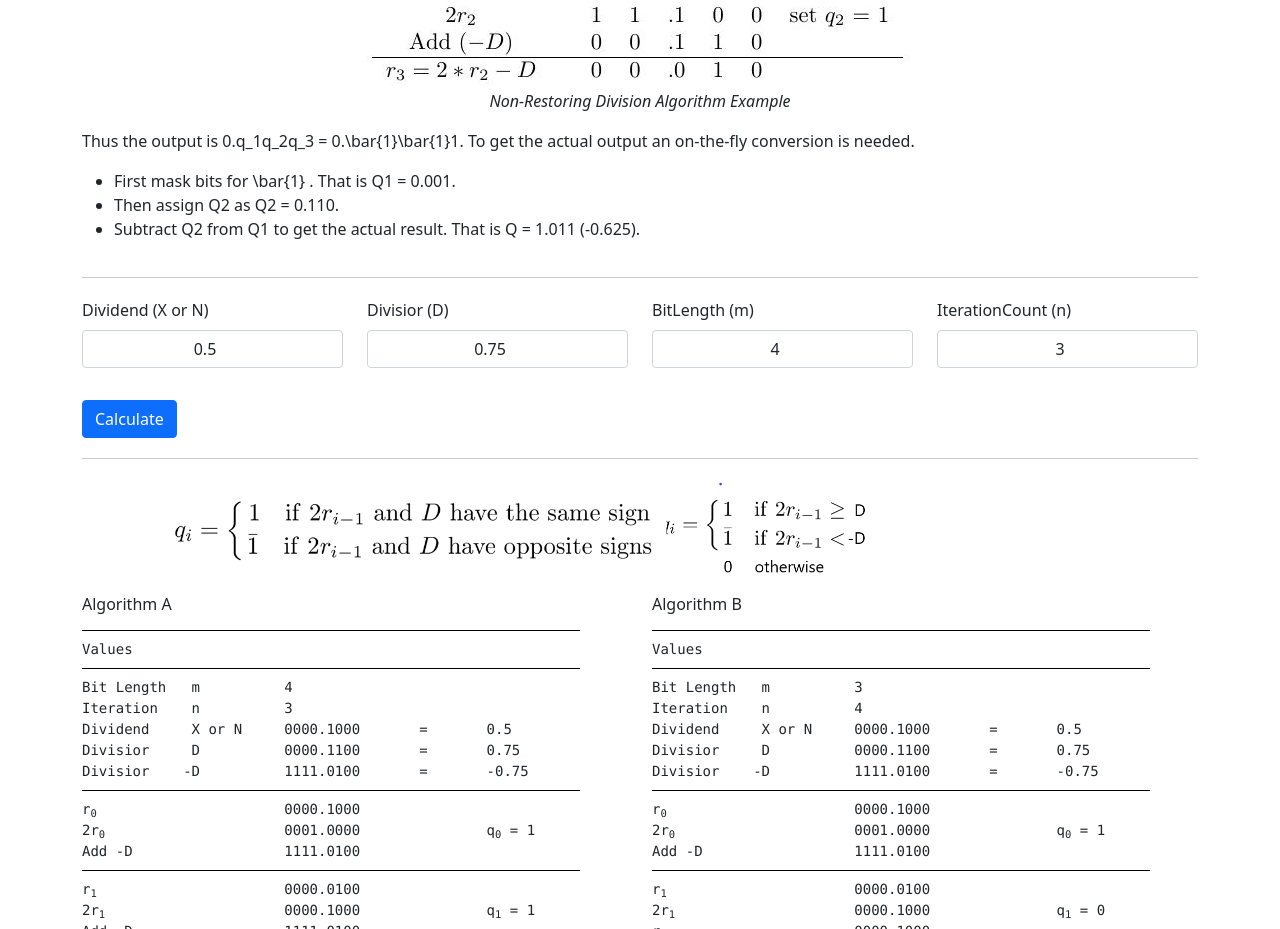
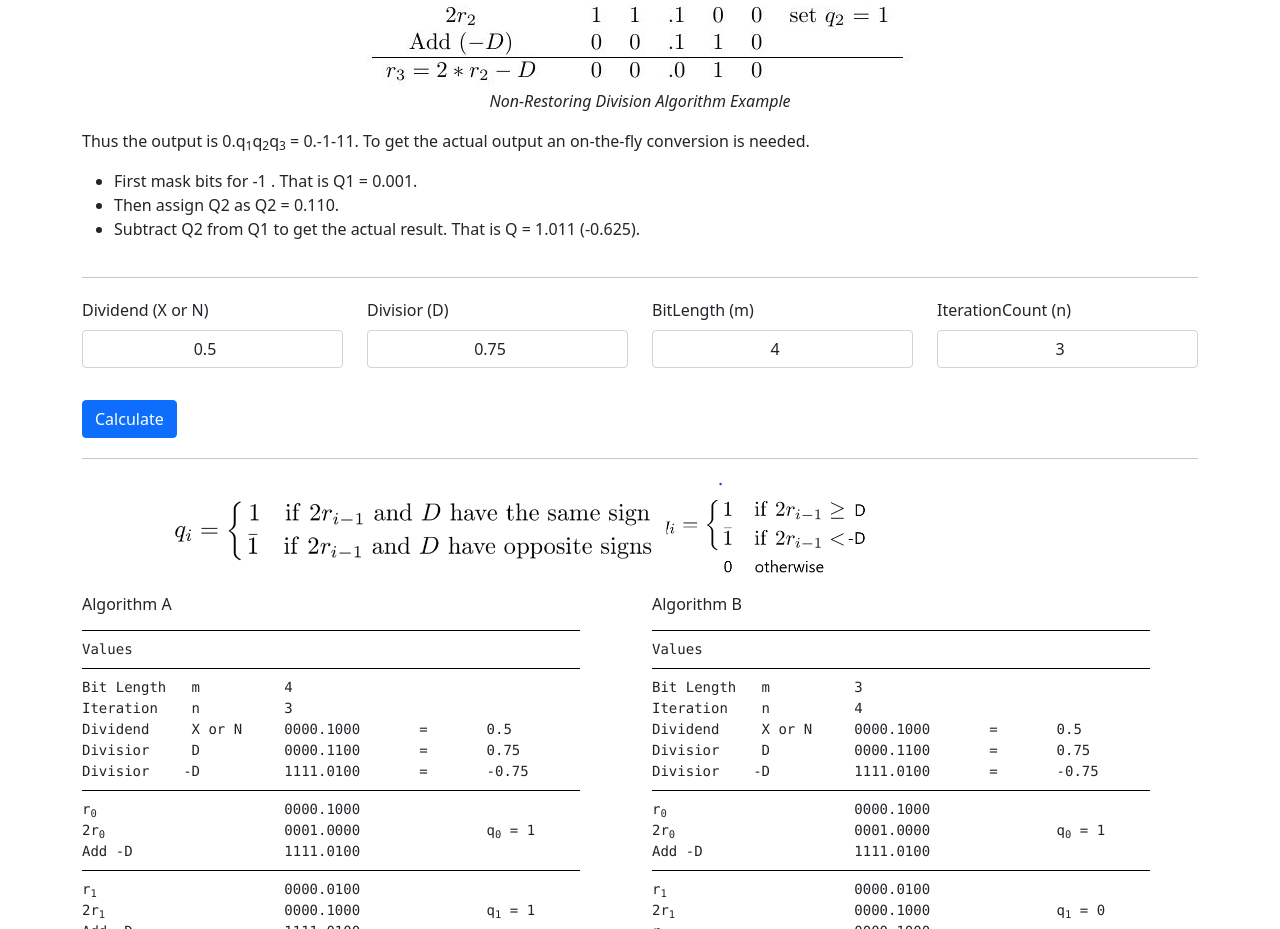
Before and after one commit to omansak/nonrestoring-division-calculation, a website: page public/index.html in a window 1280 px wide. Shown: the part 841-1770 px from the top of the page. Drawn offline with nearby package versions, Linux system fonts and the light colour scheme.

Commit message:
Update index.html

```diff
--- a/public/index.html
+++ b/public/index.html
@@ -39,9 +39,9 @@
             <i class="d-block">Non-Restoring Division Algorithm Example</i>
           </p>
           <p>
-            Thus the output is 0.q_1q_2q_3 = 0.\bar{1}\bar{1}1. To get the actual output an on-the-fly conversion is needed.
+            Thus the output is 0.q<sub>1</sub>q<sub>2</sub>q<sub>3</sub> = 0.-1-11. To get the actual output an on-the-fly conversion is needed.
             <ul>
-              <li>First mask bits for \bar{1} . That is Q1 = 0.001.</li>
+              <li>First mask bits for -1 . That is Q1 = 0.001.</li>
               <li>Then assign Q2 as Q2 = 0.110.</li>
               <li>Subtract Q2 from Q1 to get the actual result. That is Q = 1.011 (-0.625).</li>
             </ul>
```
